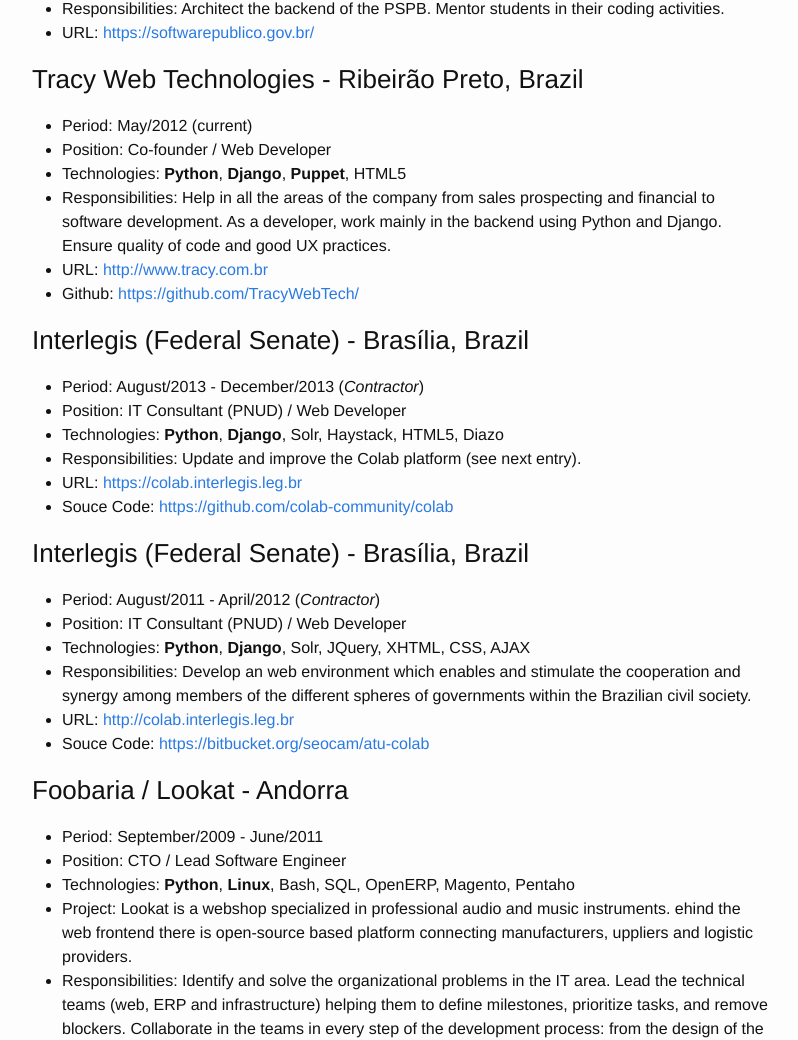
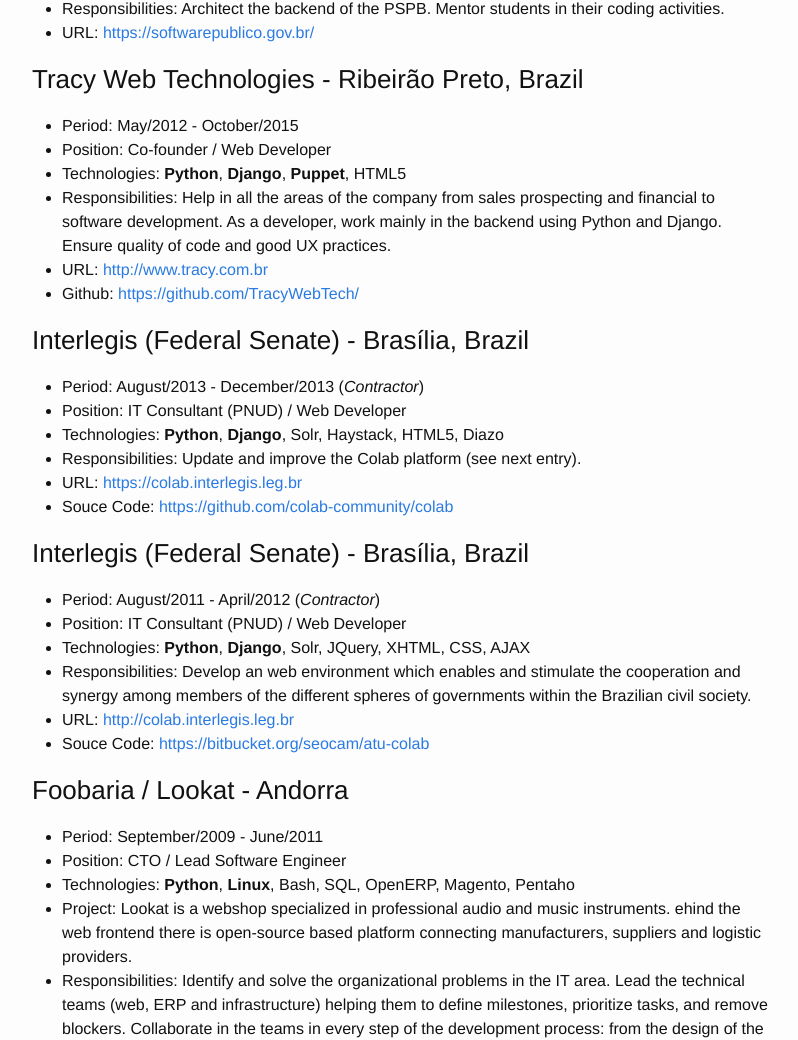
Before and after one commit to seocam/seocam.github.io, a Jekyll site: the page built from 02-resume.md, in a window 1280 px wide and 1400 px high, scrolled down 906 px. Shown: the part 143-1183 px from the top of the window, without its empty margins (238-1036 px from the left). Built offline with Jekyll 4.4.1, drawn with Linux system fonts in a browser that asks for light colours.

Commit message:
Fixed typo and updated tracy xp

```diff
--- a/02-resume.md
+++ b/02-resume.md
@@ -45,7 +45,7 @@ Skype: seocam
 
 ### Tracy Web Technologies - Ribeirão Preto, Brazil
 
-  * Period: May/2012 (current)
+  * Period: May/2012 - October/2015
   * Position: Co-founder / Web Developer
   * Technologies: **Python**, **Django**, **Puppet**, HTML5
   * Responsibilities: Help in all the areas of the company from sales prospecting and financial to software development. As a developer, work mainly in the backend using Python and Django. Ensure quality of code and good UX practices.
@@ -77,7 +77,7 @@ Skype: seocam
   * Period: September/2009 - June/2011
   * Position: CTO / Lead Software Engineer
   * Technologies: **Python**, **Linux**, Bash, SQL, OpenERP, Magento, Pentaho
-  * Project: Lookat is a webshop specialized in professional audio and music instruments. ehind the web frontend there is open-source based platform connecting manufacturers, uppliers and logistic providers.
+  * Project: Lookat is a webshop specialized in professional audio and music instruments. ehind the web frontend there is open-source based platform connecting manufacturers, suppliers and logistic providers.
   * Responsibilities: Identify and solve the organizational problems in the IT area.
 Lead the technical teams (web, ERP and infrastructure) helping them to define
 milestones, prioritize tasks, and remove blockers. Collaborate in the teams in
```
